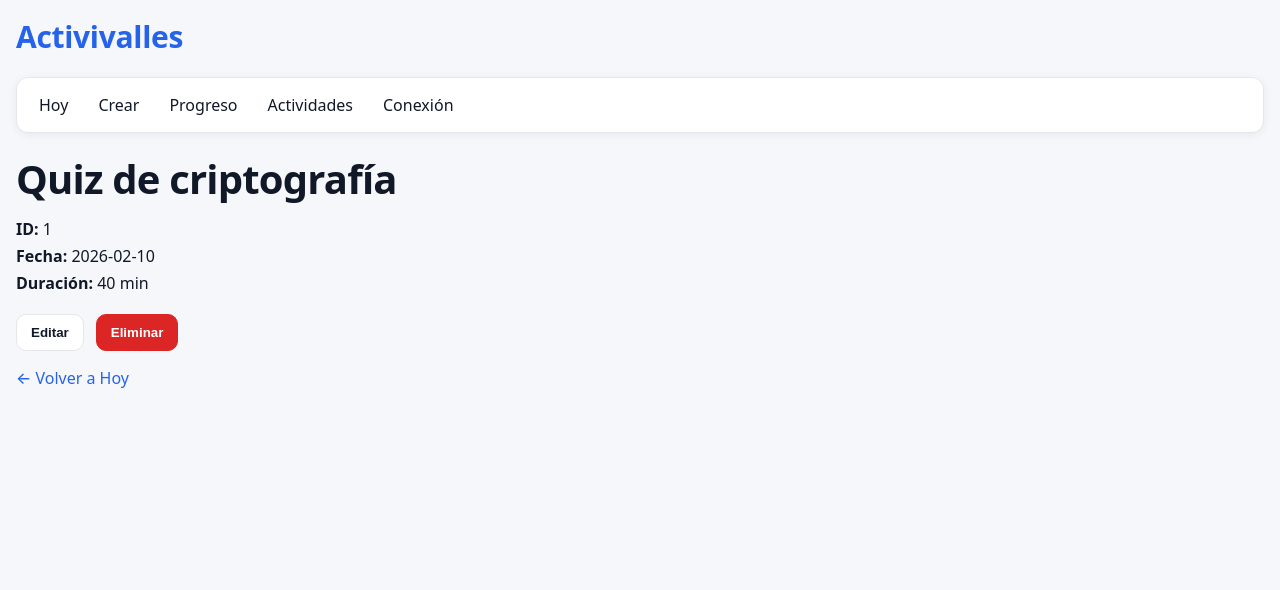
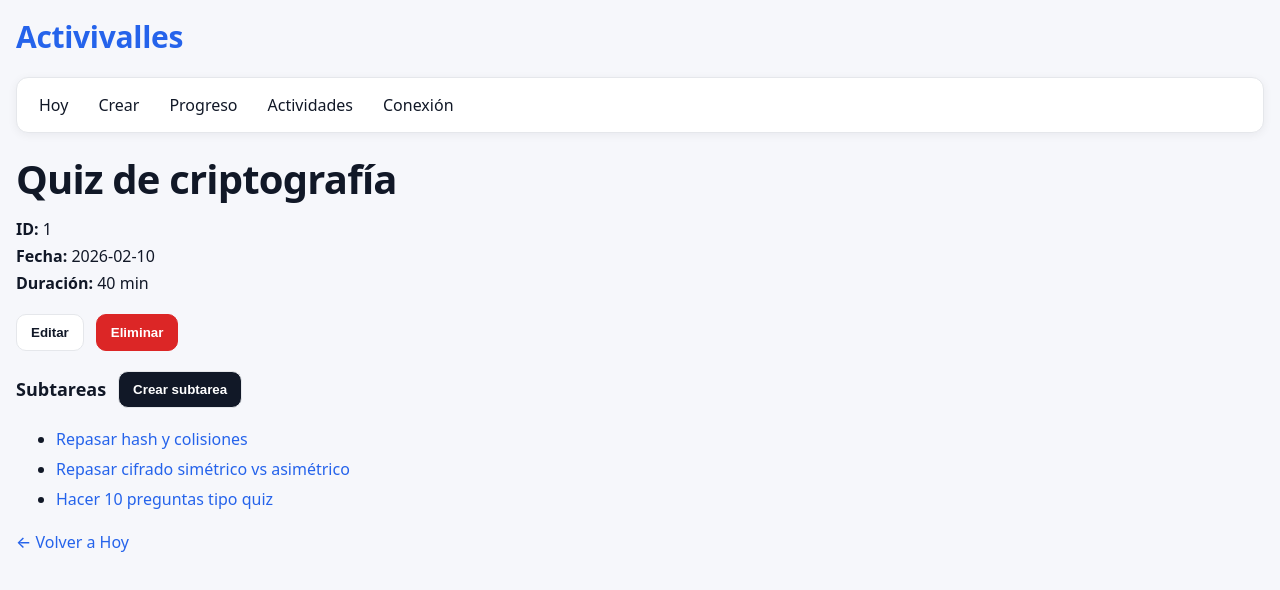
Before and after one commit to Sant1Ruiz/PI1-miniproyecto1-frontend, a React (Vite) app: page /actividad/1 in a window 1280 px wide. Shown: the top 590 px of the page. Built offline with nearby package versions, Linux system fonts and the light colour scheme; no server answers.

Commit message:
Arreglo de algunos errores.

```diff
--- a/src/App.jsx
+++ b/src/App.jsx
@@ -1,10 +1,10 @@
-import { Routes, Route, Link } from "react-router-dom";
-import { useLocation } from "react-router-dom";
+import { Routes, Route, Link, useLocation } from "react-router-dom";
 
 import Portada from "./pages/Portada.jsx";
 import Hoy from "./pages/Hoy.jsx";
 import Crear from "./pages/Crear.jsx";
 import ActividadDetalle from "./pages/ActividadDetalle.jsx";
+import SubtareaDetalle from "./pages/SubtareaDetalle.jsx";
 import Progreso from "./pages/Progreso.jsx";
 import Actividades from "./pages/Actividades.jsx";
 import Conexion from "./pages/Conexion.jsx";
@@ -35,7 +35,12 @@ export default function App() {
         <Route path="/" element={<Portada />} />
         <Route path="/hoy" element={<Hoy />} />
         <Route path="/crear" element={<Crear />} />
-        <Route path="/actividad/:id" element={<ActividadDetalle />} />
+
+        {/* ✅ Actividad con rutas hijas (subtareas) */}
+        <Route path="/actividad/:id" element={<ActividadDetalle />}>
+          <Route path="subtareas/:subId" element={<SubtareaDetalle />} />
+        </Route>
+
         <Route path="/progreso" element={<Progreso />} />
         <Route path="/actividades" element={<Actividades />} />
         <Route path="/conexion" element={<Conexion />} />
--- a/src/data/actividadesDemo.js
+++ b/src/data/actividadesDemo.js
@@ -1,7 +1,57 @@
 export const ACTIVIDADES_DEMO = [
-  { id: 1, titulo: "Quiz de criptografía", fecha: "2026-02-10", duracionMin: 40 },
-  { id: 2, titulo: "Taller de ISO 27001", fecha: "2026-02-15", duracionMin: 60 },
-  { id: 3, titulo: "Lectura: SEI escenarios arquitecturales", fecha: "2026-02-17", duracionMin: 30 },
-  { id: 4, titulo: "Entrega MiniProyecto 1 - Sprint 0", fecha: "2026-02-20", duracionMin: 90 },
-  { id: 5, titulo: "Parcial", fecha: "2026-02-22", duracionMin: 120 },
+  {
+    id: 1,
+    titulo: "Quiz de criptografía",
+    fecha: "2026-02-10",
+    duracionMin: 40,
+    subtareas: [
+      { id: 1, titulo: "Repasar hash y colisiones", done: false },
+      { id: 2, titulo: "Repasar cifrado simétrico vs asimétrico", done: false },
+      { id: 3, titulo: "Hacer 10 preguntas tipo quiz", done: false },
+    ],
+  },
+  {
+    id: 2,
+    titulo: "Taller de ISO 27001",
+    fecha: "2026-02-15",
+    duracionMin: 60,
+    subtareas: [
+      { id: 1, titulo: "Leer el resumen de ISO 27001", done: false },
+      { id: 2, titulo: "Identificar controles clave", done: false },
+      { id: 3, titulo: "Preparar ejemplos para el taller", done: false },
+    ],
+  },
+  {
+    id: 3,
+    titulo: "Lectura: SEI escenarios arquitecturales",
+    fecha: "2026-02-21",
+    duracionMin: 30,
+    subtareas: [
+      { id: 1, titulo: "Leer definición de escenario", done: false },
+      { id: 2, titulo: "Anotar componentes (stimulus, response, etc.)", done: false },
+      { id: 3, titulo: "Escribir 2 escenarios para tu proyecto", done: false },
+    ],
+  },
+  {
+    id: 4,
+    titulo: "Entrega MiniProyecto 1 - Sprint 0",
+    fecha: "2026-02-21",
+    duracionMin: 90,
+    subtareas: [
+      { id: 1, titulo: "Revisar requisitos del Sprint 0", done: false },
+      { id: 2, titulo: "Actualizar repo y dejar todo en orden", done: false },
+      { id: 3, titulo: "Preparar entrega (docs + demo)", done: false },
+    ],
+  },
+  {
+    id: 5,
+    titulo: "Parcial",
+    fecha: "2026-02-24",
+    duracionMin: 120,
+    subtareas: [
+      { id: 1, titulo: "Hacer guía de estudio", done: false },
+      { id: 2, titulo: "Resolver ejercicios de práctica", done: false },
+      { id: 3, titulo: "Simulacro cronometrado", done: false },
+    ],
+  },
 ];
--- a/src/pages/ActividadDetalle.jsx
+++ b/src/pages/ActividadDetalle.jsx
@@ -1,4 +1,4 @@
-import { Link, useParams } from "react-router-dom";
+import { Link, Outlet, useParams } from "react-router-dom";
 import { ACTIVIDADES_DEMO } from "../data/actividadesDemo";
 
 export default function ActividadDetalle() {
@@ -19,31 +19,54 @@ export default function ActividadDetalle() {
     );
   }
 
+  const crearSubtarea = () => {
+    alert(`Crear subtarea para actividad ${actividad.id}`);
+  };
+
   return (
     <div>
       <h1>{actividad.titulo}</h1>
 
       <div style={{ marginTop: 10, lineHeight: 1.7 }}>
-        <div>
-          <b>ID:</b> {actividad.id}
-        </div>
-        <div>
-          <b>Fecha:</b> {actividad.fecha}
-        </div>
-        <div>
-          <b>Duración:</b> {actividad.duracionMin} min
-        </div>
+        <div><b>ID:</b> {actividad.id}</div>
+        <div><b>Fecha:</b> {actividad.fecha}</div>
+        <div><b>Duración:</b> {actividad.duracionMin} min</div>
       </div>
 
       <div className="btn-row" style={{ marginTop: 16 }}>
         <button className="btn secondary" onClick={() => alert("editar actividad")}>
           Editar
         </button>
-
         <button className="btn danger" onClick={() => alert("eliminar actividad")}>
           Eliminar
         </button>
       </div>
+
+      {/* ✅ Subtareas */}
+      <div style={{ marginTop: 20 }}>
+        <div style={{ display: "flex", alignItems: "center", gap: 12 }}>
+          <h2 style={{ margin: 0 }}>Subtareas</h2>
+          <button className="btn" onClick={crearSubtarea}>
+            Crear subtarea
+          </button>
+        </div>
+
+        {(!actividad.subtareas || actividad.subtareas.length === 0) ? (
+          <p style={{ opacity: 0.8 }}>Esta actividad no tiene subtareas.</p>
+        ) : (
+          <ul style={{ lineHeight: 1.9 }}>
+            {actividad.subtareas.map((s) => (
+              <li key={s.id}>
+                <Link to={`subtareas/${s.id}`}>
+                  {s.titulo}
+                </Link>
+              </li>
+            ))}
+          </ul>
+        )}
+      </div>
+
+      <Outlet />
 
       <div style={{ marginTop: 16 }}>
         <Link to="/hoy">← Volver a Hoy</Link>
--- a/src/pages/Hoy.jsx
+++ b/src/pages/Hoy.jsx
@@ -1,5 +1,19 @@
 import { Link } from "react-router-dom";
 import { ACTIVIDADES_DEMO } from "../data/actividadesDemo";
+
+function parseYMD(ymd) {
+  // evita problemas de timezone: crea fecha en UTC a medianoche
+  const [y, m, d] = ymd.split("-").map(Number);
+  return new Date(Date.UTC(y, m - 1, d));
+}
+
+function diasEntre(ymdA, ymdB) {
+  // ymdA - ymdB en días (entero)
+  const a = parseYMD(ymdA);
+  const b = parseYMD(ymdB);
+  const ms = a - b;
+  return Math.round(ms / (1000 * 60 * 60 * 24));
+}
 
 export default function Hoy() {
   const HOY = new Date().toISOString().slice(0, 10);
@@ -10,6 +24,10 @@ export default function Hoy() {
   const proximas = actividades
     .filter((a) => a.fecha > HOY)
     .sort((a, b) => a.fecha.localeCompare(b.fecha));
+
+  const vencidas = actividades
+    .filter((a) => a.fecha < HOY)
+    .sort((a, b) => b.fecha.localeCompare(a.fecha)); // más recientes vencidas primero
 
   return (
     <div>
@@ -24,7 +42,7 @@ export default function Hoy() {
             {paraHoy.map((a) => (
               <li key={a.id} className="item">
                 <Link to={`/actividad/${a.id}`}>{a.titulo}</Link>
-                <span className="badge">{a.fecha}</span>
+                <span className="badge">hoy</span>
               </li>
             ))}
           </ul>
@@ -37,12 +55,38 @@ export default function Hoy() {
           <p className="muted">No hay próximas actividades.</p>
         ) : (
           <ul className="list">
-            {proximas.map((a) => (
-              <li key={a.id} className="item">
-                <Link to={`/actividad/${a.id}`}>{a.titulo}</Link>
-                <span className="badge">{a.fecha}</span>
-              </li>
-            ))}
+            {proximas.map((a) => {
+              const faltan = diasEntre(a.fecha, HOY); // a.fecha - hoy
+              return (
+                <li key={a.id} className="item">
+                  <Link to={`/actividad/${a.id}`}>{a.titulo}</Link>
+                  <span className="badge">
+                    {faltan === 1 ? "en 1 día" : `en ${faltan} días`}
+                  </span>
+                </li>
+              );
+            })}
+          </ul>
+        )}
+      </section>
+
+      <section className="card">
+        <h2>Vencidas</h2>
+        {vencidas.length === 0 ? (
+          <p className="muted">No tienes actividades vencidas.</p>
+        ) : (
+          <ul className="list">
+            {vencidas.map((a) => {
+              const hace = diasEntre(HOY, a.fecha); // hoy - a.fecha
+              return (
+                <li key={a.id} className="item">
+                  <Link to={`/actividad/${a.id}`}>{a.titulo}</Link>
+                  <span className="badge">
+                    {hace === 1 ? "hace 1 día" : `hace ${hace} días`}
+                  </span>
+                </li>
+              );
+            })}
           </ul>
         )}
       </section>
--- /dev/null
+++ b/src/pages/SubtareaDetalle.jsx
@@ -0,0 +1,55 @@
+import { Link, useParams } from "react-router-dom";
+import { useState } from "react";
+import { ACTIVIDADES_DEMO } from "../data/actividadesDemo";
+
+export default function SubtareaDetalle() {
+  const { id, subId } = useParams();
+  const actId = Number(id);
+  const subIdNum = Number(subId);
+
+  const actividad = ACTIVIDADES_DEMO.find((a) => a.id === actId);
+  const subtarea = actividad?.subtareas?.find((s) => s.id === subIdNum);
+
+  const [done, setDone] = useState(!!subtarea?.done);
+
+  if (!actividad) {
+    return (
+      <div style={{ marginTop: 16 }}>
+        <h2>Actividad no encontrada</h2>
+        <Link to="/hoy">← Volver</Link>
+      </div>
+    );
+  }
+
+  if (!subtarea) {
+    return (
+      <div style={{ marginTop: 16 }}>
+        <h2>Subtarea no encontrada</h2>
+        <Link to=".." relative="path">← Volver a la actividad</Link>
+      </div>
+    );
+  }
+
+  return (
+    <div style={{ marginTop: 18, paddingTop: 12, borderTop: "1px solid #ddd" }}>
+      <h2>Subtarea: {subtarea.titulo}</h2>
+
+      {/* ✅ Estado + botón al lado */}
+      <div style={{ display: "flex", alignItems: "center", gap: 12, marginTop: 8 }}>
+        <div>
+          <b>Estado:</b> {done ? "Completada" : "Pendiente"}
+        </div>
+
+        {done ? (
+          <button className="btn secondary" disabled>
+            Completada ✅
+          </button>
+        ) : (
+          <button className="btn" onClick={() => setDone(true)}>
+            Completado
+          </button>
+        )}
+      </div>
+    </div>
+  );
+}
```
